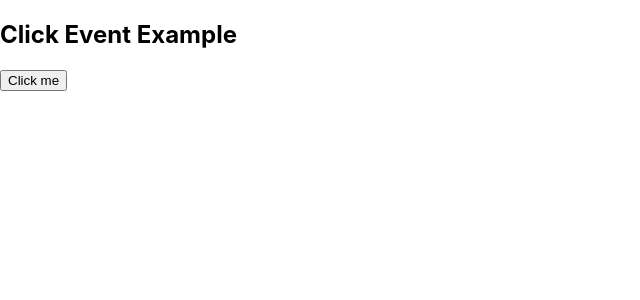
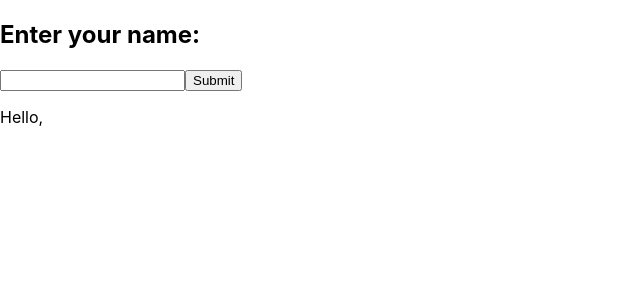
Before and after one commit to TusharKcode/web_development, a React (Create React App) app in the folder my-react-portfolio/: page / in a window 1280 px wide. Shown: the top 300 px of the page, without its empty margins (0-640 px from the left). Built offline with nearby package versions, Linux system fonts and the light colour scheme.

Commit message:
Event Handling done

```diff
--- a/my-react-portfolio/src/App.js
+++ b/my-react-portfolio/src/App.js
@@ -1,9 +1,9 @@
-import ClickEvent from "./ClickEvent";
+import NameForm from "./NameForm";
 
 function App(){
   return(
     <>
-      <ClickEvent />
+      <NameForm />
   </>
   );
 
--- a/my-react-portfolio/src/NameForm.js
+++ b/my-react-portfolio/src/NameForm.js
@@ -2,16 +2,23 @@ import { useState } from "react";
 
 function NameForm(){
     const [name, setName] = useState("");
+
+    function handleChange(event){
+        setName(event.target.value);     // dynamically update input value
+    }
+
+    function handleSubmit(e){
+        e.preventDefault();
+        alert(`Submitted name: ${name}`)
+    }
     return(
         <div>
-            <h2>Hello, {name || "Stranger"}</h2>
-            <input
-                type="text"
-                placeholder="Enter your name"
-                value={name}
-                onChange={(e) => setName(e.target.value)}
-
-            />
+            <h2>Enter your name: </h2>
+            <form onSubmit={handleSubmit}>
+                <input type="text" value={name} onChange={handleChange}/>
+                <button type="submit">Submit</button>
+            </form>
+            <p>Hello, <strong>{name}</strong></p>
         </div>
     );
 }
```
